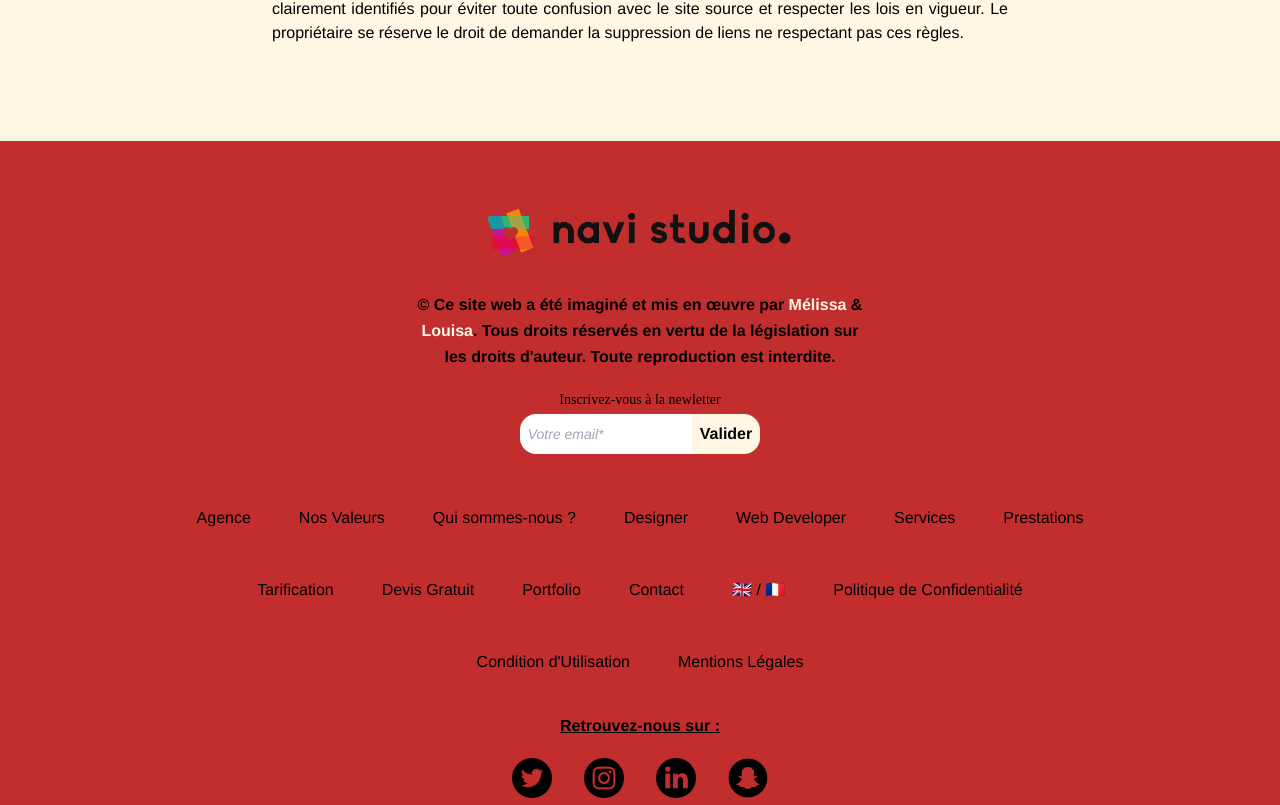
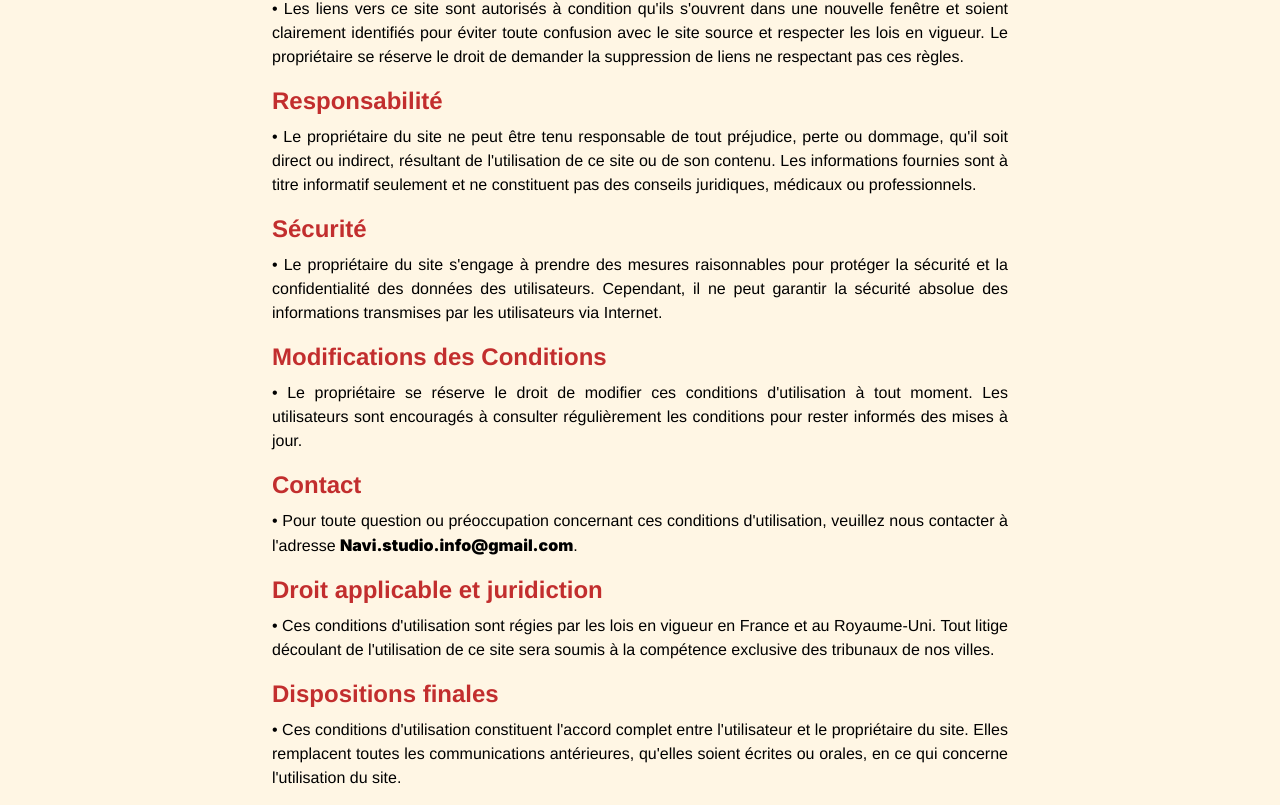
Before and after one commit to franzhopp/v3q, a React (Vite) app: page /terms in a window 1280 px wide. Shown: the part 895-1700 px from the top of the page. Built offline with nearby package versions, Linux system fonts and the light colour scheme; a web font is replaced by a local one.

Commit message:
[ADD] change page legality

```diff
--- a/src/Components/Privacy/Pages/PageMentions.jsx
+++ b/src/Components/Privacy/Pages/PageMentions.jsx
@@ -25,7 +25,7 @@ const PageMentions = () => {
               className="h-6 ml-1 inline"
               alt="Icône navi studio."
             />
-            <br />•<span className={keywordsStyle}> Adresse du site :</span>{" "}
+            <br />•<span className={keywordsStyle}> Site URL :</span>{" "}
             <NavLink
               to="http://navistudio.io/"
               target="_blank"
@@ -222,7 +222,7 @@ const PageMentions = () => {
               {" "}
               Technologies utilisées :
             </span>{" "}
-            React, Tailwind CSS.
+            React, Tailwind CSS, AOS... etc.
             <br />
             <div className="text-justify font-inter mt-16 font-extrabold text-C22E2E">
               Modèle de formule de collecte de données à caractère personnel
--- a/src/Components/Privacy/Pages/PagePrivacy.jsx
+++ b/src/Components/Privacy/Pages/PagePrivacy.jsx
@@ -13,8 +13,8 @@ const PagePrivacy = () => {
             Politique de Confidentialité des Données
           </h1>
 
-          <p className="text-black text-justify mb-4">
-            • Chez
+          <p className="text-black font-extrabold italic text-justify mb-10">
+            Chez
             <img
               src={ImgText}
               className="h-6 ml-1 inline"
@@ -76,6 +76,58 @@ const PagePrivacy = () => {
             précieuse, et nous nous engageons à respecter les réglementations en
             vigueur pour protéger vos données personnelles.
           </p>
+
+          <h2 className="text-2xl md:text-3xl font-semibold mb-4 text-C22E2E">
+            Sécurité et Confidentialité
+          </h2>
+          <p className="text-black text-justify mb-4">
+            • La sécurité de vos données est notre priorité. Nous prenons des
+            mesures techniques et organisationnelles pour protéger vos
+            informations personnelles contre les accès non autorisés, la perte,
+            la divulgation, la modification ou la destruction. Nous nous
+            engageons à respecter les réglementations en vigueur pour protéger
+            vos données personnelles.
+          </p>
+
+          <h2 className="text-2xl md:text-3xl font-semibold mb-4 text-C22E2E">
+            Droits des Utilisateurs
+          </h2>
+          <p className="text-black text-justify mb-4">
+            • Vous avez le droit d'accéder à vos données personnelles, de les
+            rectifier, de les supprimer ou de limiter leur traitement. Vous avez
+            également le droit de vous opposer au traitement de vos données à
+            des fins de marketing direct. Pour exercer vos droits ou pour toute
+            question concernant la protection de la vie privée, veuillez nous
+            contacter.
+          </p>
+
+          <p className="text-black text-justify mb-4">
+            • Vous pouvez également déposer une plainte auprès de l'autorité de
+            protection des données compétente si vous estimez que le traitement
+            de vos données personnelles viole les lois en vigueur.
+          </p>
+
+          <h2 className="text-2xl md:text-3xl font-semibold mb-4 text-C22E2E">
+            Modifications de la Politique de Confidentialité
+          </h2>
+          <p className="text-black text-justify mb-4">
+            • Nous nous réservons le droit de modifier cette politique de
+            confidentialité à tout moment. Toute modification sera publiée sur
+            notre site web et vous sera notifiée si nécessaire.
+          </p>
+
+          <h2 className="text-2xl md:text-3xl font-semibold mb-4 text-C22E2E">
+            Contact
+          </h2>
+          <p className="text-black text-justify mb-4">
+            • Pour toute question ou préoccupation concernant notre politique de
+            confidentialité des données, veuillez nous contacter à l'adresse
+            <span className="font-extrabold font-inter">
+              {" "}
+              Navi.studio.info@gmail.com
+            </span>
+            .
+          </p>
         </div>
       </div>
       <Footer />
--- a/src/Components/Privacy/Pages/PageTerms.jsx
+++ b/src/Components/Privacy/Pages/PageTerms.jsx
@@ -11,7 +11,7 @@ const PageConditions = () => {
             Conditions d'Utilisation
           </h1>
 
-          <p className="text-black text-justify mb-4">
+          <p className="text-black font-extrabold text-justify mb-10 italic">
             L'utilisation de ce site implique l'acceptation sans réserve des
             conditions générales d'utilisation énoncées ci-dessous. Ces
             conditions peuvent être modifiées ou complétées à tout moment.
@@ -68,6 +68,69 @@ const PageConditions = () => {
             vigueur. Le propriétaire se réserve le droit de demander la
             suppression de liens ne respectant pas ces règles.
           </p>
+
+          <h2 className="text-C22E2E font-sans-recursive text-xl md:text-2xl font-semibold mb-2">
+            Responsabilité
+          </h2>
+          <p className="text-black text-justify mb-4">
+            • Le propriétaire du site ne peut être tenu responsable de tout
+            préjudice, perte ou dommage, qu'il soit direct ou indirect,
+            résultant de l'utilisation de ce site ou de son contenu. Les
+            informations fournies sont à titre informatif seulement et ne
+            constituent pas des conseils juridiques, médicaux ou professionnels.
+          </p>
+          <h2 className="text-C22E2E font-sans-recursive text-xl md:text-2xl font-semibold mb-2">
+            Sécurité
+          </h2>
+          <p className="text-black text-justify mb-4">
+            • Le propriétaire du site s'engage à prendre des mesures
+            raisonnables pour protéger la sécurité et la confidentialité des
+            données des utilisateurs. Cependant, il ne peut garantir la sécurité
+            absolue des informations transmises par les utilisateurs via
+            Internet.
+          </p>
+
+          <h2 className="text-C22E2E font-sans-recursive text-xl md:text-2xl font-semibold mb-2">
+            Modifications des Conditions
+          </h2>
+          <p className="text-black text-justify mb-4">
+            • Le propriétaire se réserve le droit de modifier ces conditions
+            d'utilisation à tout moment. Les utilisateurs sont encouragés à
+            consulter régulièrement les conditions pour rester informés des
+            mises à jour.
+          </p>
+
+          <h2 className="text-C22E2E font-sans-recursive text-xl md:text-2xl font-semibold mb-2">
+            Contact
+          </h2>
+          <p className="text-black text-justify mb-4">
+            • Pour toute question ou préoccupation concernant ces conditions
+            d'utilisation, veuillez nous contacter à l'adresse{" "}
+            <span className="font-extrabold font-inter">
+              {" "}
+              Navi.studio.info@gmail.com
+            </span>
+            .
+          </p>
+
+          <h2 className="text-C22E2E font-sans-recursive text-xl md:text-2xl font-semibold mb-2">
+            Droit applicable et juridiction
+          </h2>
+          <p className="text-black text-justify mb-4">
+            • Ces conditions d'utilisation sont régies par les lois en vigueur
+            en France et au Royaume-Uni. Tout litige découlant de l'utilisation
+            de ce site sera soumis à la compétence exclusive des tribunaux de
+            nos villes.
+          </p>
+          <h2 className="text-C22E2E font-sans-recursive text-xl md:text-2xl font-semibold mb-2">
+            Dispositions finales
+          </h2>
+          <p className="text-black text-justify mb-4">
+            • Ces conditions d'utilisation constituent l'accord complet entre
+            l'utilisateur et le propriétaire du site. Elles remplacent toutes
+            les communications antérieures, qu'elles soient écrites ou orales,
+            en ce qui concerne l'utilisation du site.
+          </p>
         </div>
       </div>
       <Footer />
```
